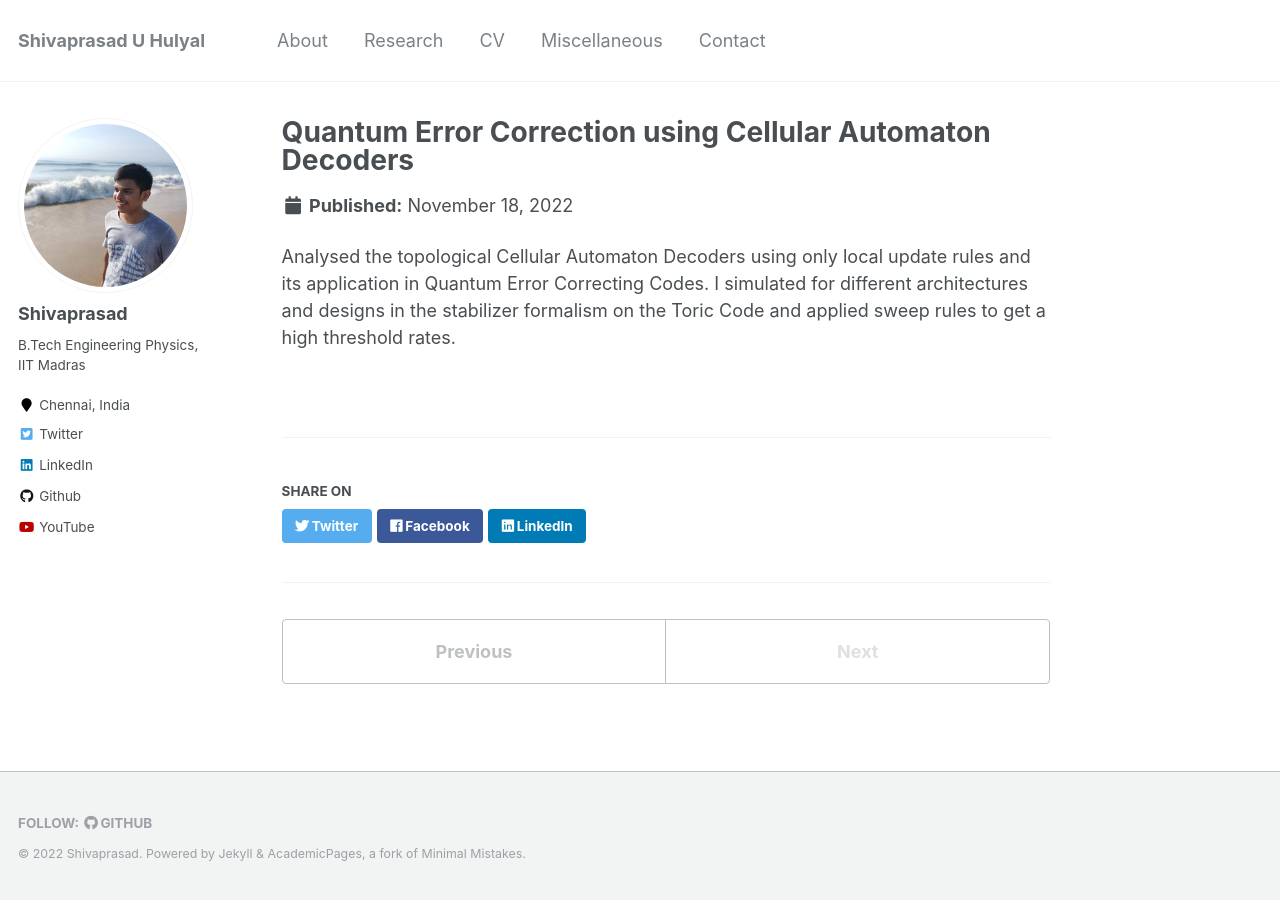
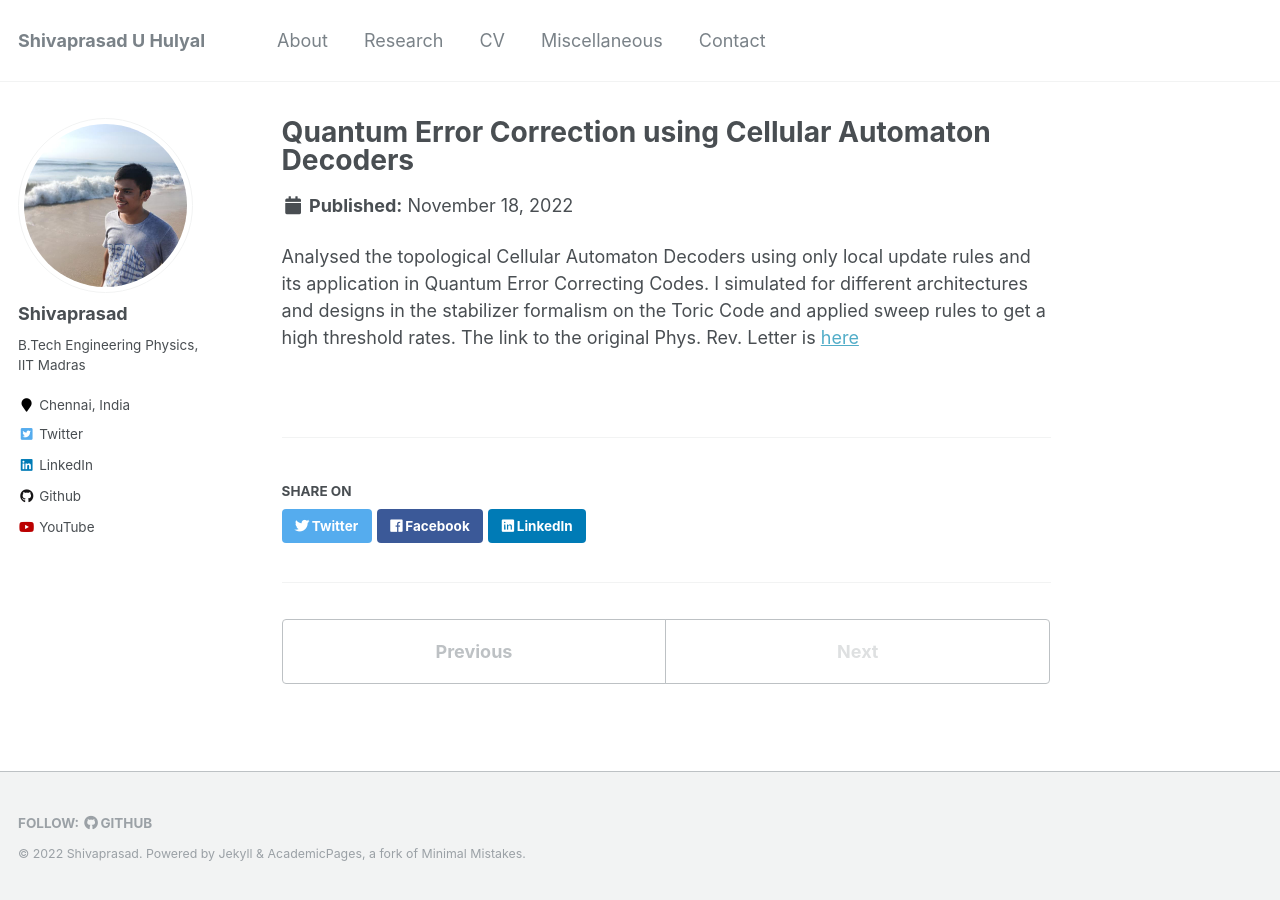
Before and after one commit to shivaprasaduh/shivaprasaduh.github.io, a Jekyll site: the page built from _research/research-5.md, in a window 1280 px wide. Built offline with Jekyll 4.4.1, drawn with Linux system fonts in a browser that asks for light colours.

```diff
--- a/_research/research-5.md
+++ b/_research/research-5.md
@@ -1,8 +1,6 @@
 ---
 title: "Quantum Error Correction using Cellular Automaton Decoders"
-excerpt: "Summer Intern at IIT Madras <br/><img src='/images/ToricCode.png'  width='80%' alt='Threshold Rates'>"
+excerpt: "Summer Intern at IIT Madras <br/><img src='/images/ToricCode.png'  width='50%' alt='Threshold Rates'>"
 collection: research
 ---
-Analysed the topological Cellular Automaton Decoders using only local update rules and its application in Quantum
-Error Correcting Codes. I simulated for different architectures and designs in the stabilizer formalism on the Toric Code
-and applied sweep rules to get a high threshold rates.
+Analysed the topological Cellular Automaton Decoders using only local update rules and its application in Quantum Error Correcting Codes. I simulated for different architectures and designs in the stabilizer formalism on the Toric Code and applied sweep rules to get a high threshold rates. The link to the original Phys. Rev. Letter is [here](https://journals.aps.org/prl/abstract/10.1103/PhysRevLett.123.020501)
```
Also changed, not shown: _research/research-1.md (+1 -1 lines), _research/research-2.md (+2 -2 lines), _research/research-3.md (+1 -1 lines), _research/research-3a.md (added, +21 -0 lines), _research/research-4.md (+8 -5 lines), files/Avishkar/Shiva-Online-EHW.jpeg (added), 4 other files.
